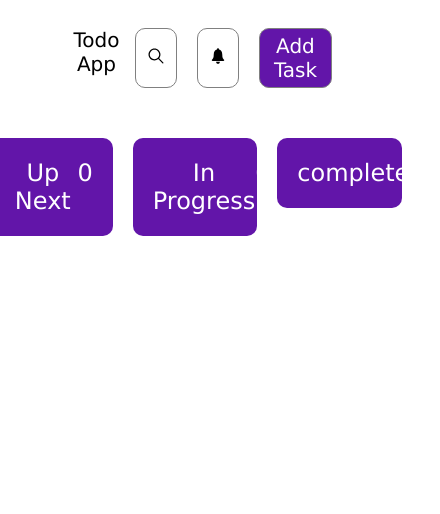
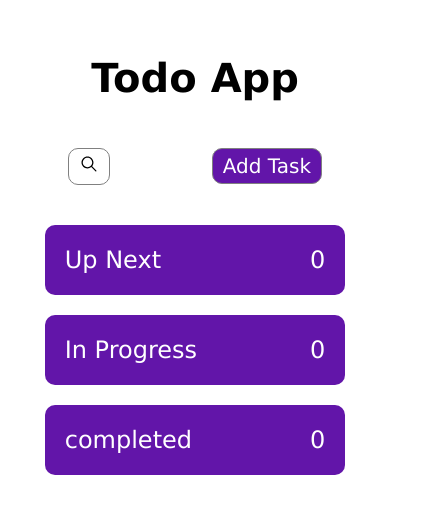
Before and after one commit to YusufHasan94/todo-list-app, a React (Vite) app: page / in a window 390 px wide. Shown: the top 514 px of the page, 440 px wide, since content can reach past the window. Built offline with nearby package versions, Linux system fonts and the light colour scheme.

Commit message:
adding responsiveness

```diff
--- a/src/App.css
+++ b/src/App.css
@@ -6,3 +6,15 @@
   margin: 0 auto;
   text-align: center;
 }
+
+@media screen and (max-width: 1440px) {
+  #root {
+    padding: 0 50px;
+  }
+}
+
+@media screen and (max-width: 750px) {
+  #root {
+    padding: 0 10px;
+  }
+}
--- a/src/Components/AddTaskModal/AddTaskModal.css
+++ b/src/Components/AddTaskModal/AddTaskModal.css
@@ -68,3 +68,9 @@ select {
 .cancelBtn {
   background-color: #e62929;
 }
+
+@media screen and (max-width: 1000px) {
+  .assignTaskModal {
+    width: 50%;
+  }
+}
--- a/src/Components/MainLayout/MainLayout.css
+++ b/src/Components/MainLayout/MainLayout.css
@@ -8,3 +8,25 @@
   justify-content: center;
   gap: 20px;
 }
+
+@media screen and (max-width: 1200px) {
+  .allTaskContainer {
+    display: grid;
+    grid-template-columns: repeat(2, 50%);
+  }
+}
+
+@media screen and (max-width: 950px) {
+  .mainLayoutContainer {
+    padding: 0 150px;
+  }
+  .allTaskContainer {
+    display: grid;
+    grid-template-columns: repeat(1, 90%);
+  }
+}
+@media screen and (max-width: 750px) {
+  .mainLayoutContainer {
+    padding: 0 10px;
+  }
+}
--- a/src/Components/Navbar/Navbar.css
+++ b/src/Components/Navbar/Navbar.css
@@ -10,20 +10,33 @@
 
 .navItemsContainer {
   display: flex;
+  align-items: center;
   gap: 20px;
 }
 
 .searchBtn,
-.notificationBtn,
 .addTaskBtn {
   font-size: 20px;
   background-color: transparent;
   border: 1px solid gray;
   border-radius: 10px;
   padding: 5px 10px;
+  height: fit-content;
 }
 
 .addTaskBtn {
   background: #6215a9;
   color: white;
 }
+
+@media screen and (max-width: 700px) {
+  .navContainer {
+    display: flex;
+    flex-direction: column;
+    justify-content: center;
+    gap: 20px;
+  }
+  .navItemsContainer {
+    justify-content: space-between;
+  }
+}
--- a/src/Components/Navbar/Navbar.jsx
+++ b/src/Components/Navbar/Navbar.jsx
@@ -1,18 +1,17 @@
 import React from "react";
-import { IoIosNotifications, IoIosSearch } from "react-icons/io";
+import { IoIosSearch } from "react-icons/io";
 import "./Navbar.css";
 
 const Navbar = ({ openModal }) => {
   return (
     <div>
       <div className="navContainer">
-        <div className="logoContainer">Todo App</div>
+        <div className="logoContainer">
+          <h1>Todo App</h1>
+        </div>
         <div className="navItemsContainer">
           <button className="searchBtn">
             <IoIosSearch />
-          </button>
-          <button className="notificationBtn">
-            <IoIosNotifications />
           </button>
           <button className="addTaskBtn" onClick={openModal}>
             Add Task
```
